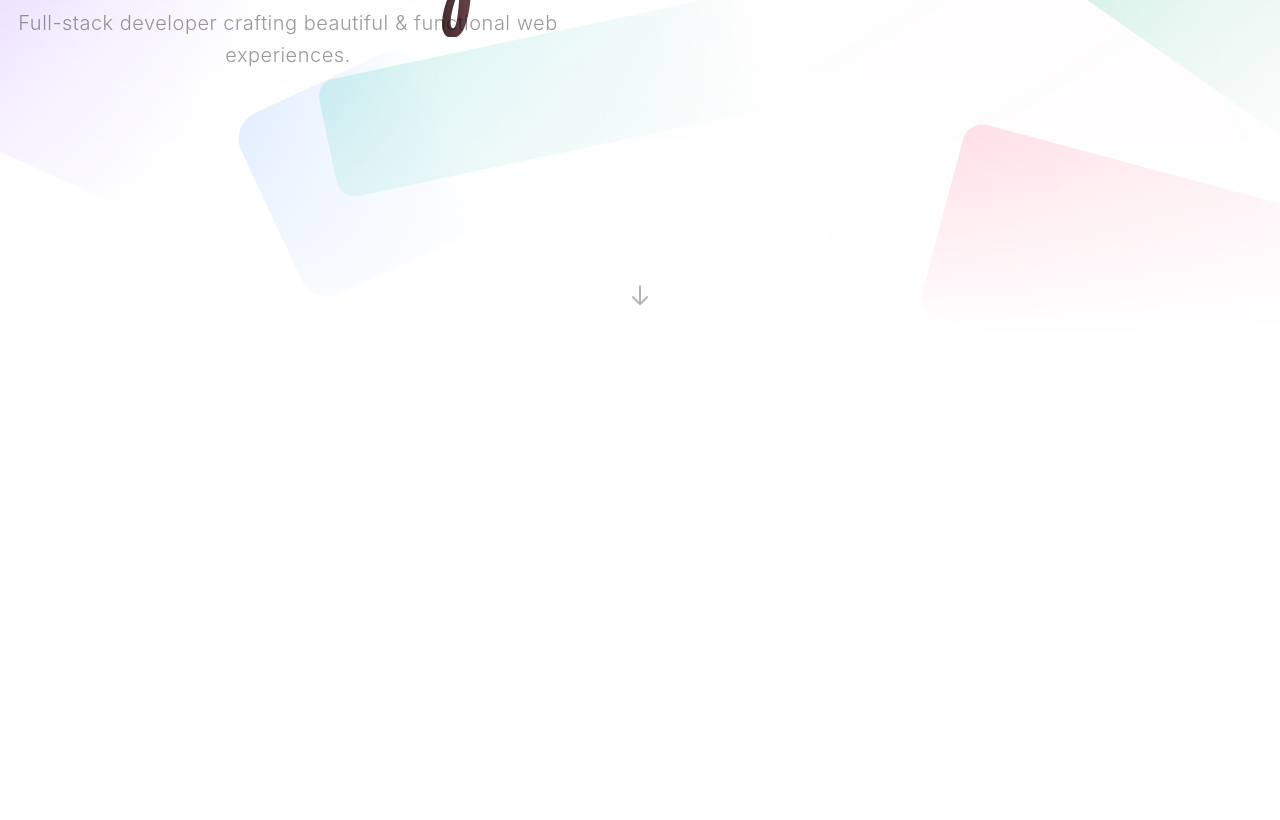
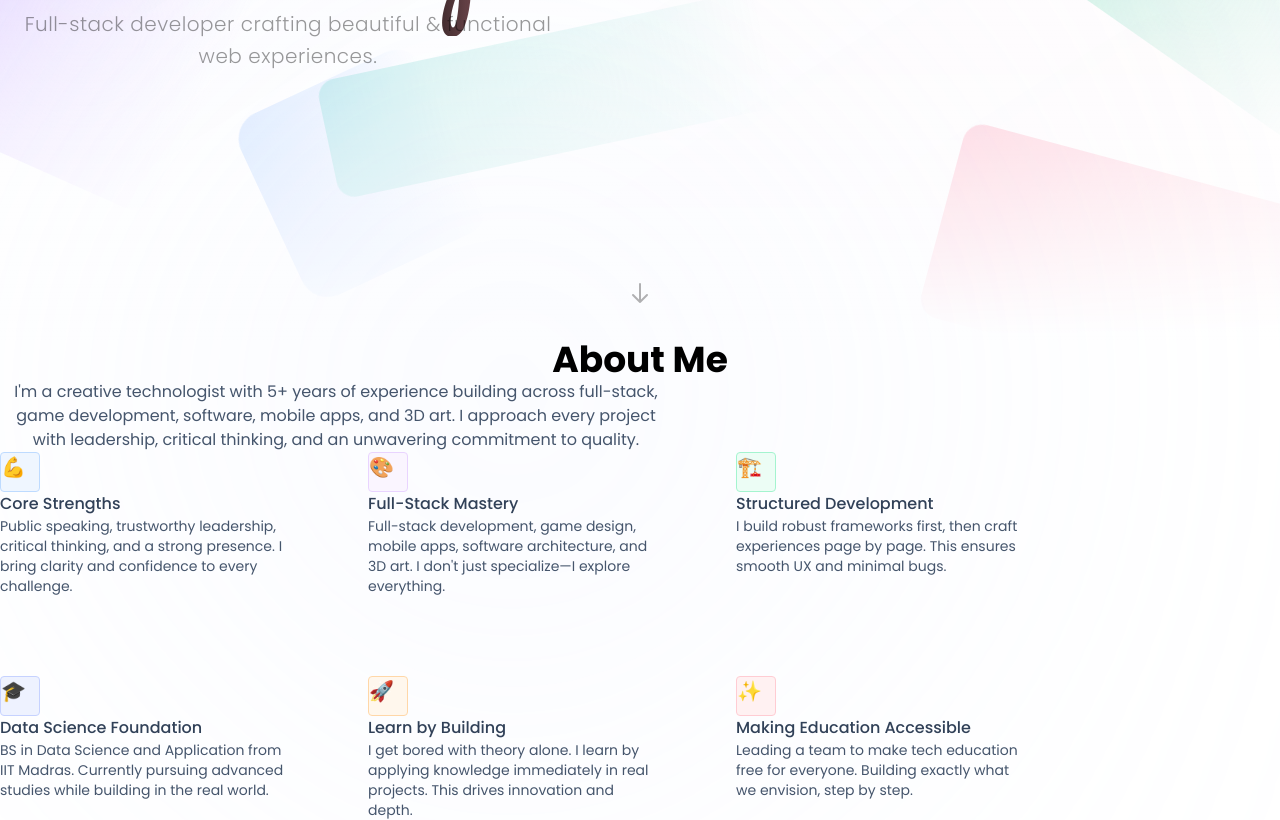
Before and after one commit to 25f3002130/portfolio, a Next.js app: page / in a window 1280 px wide. Shown: the part 460-1280 px from the top of the page. Before the commit the page ends 800 px from the top, so only its background shows below. Built offline with nearby package versions, Linux system fonts and the light colour scheme.

Commit message:
Integrate About section into main landing page

```diff
--- a/app/page.tsx
+++ b/app/page.tsx
@@ -1,4 +1,5 @@
 import HeroSection from "@/components/hero-section";
+import AboutMe from "@/components/about";
 
 export const metadata = {
   title: "Dialga - Full-Stack Developer Portfolio",
@@ -9,6 +10,9 @@ export default function Home() {
   return (
     <main className="w-full">
       <HeroSection />
+      <section className="py-20 bg-white/50 backdrop-blur-sm">
+        <AboutMe />
+      </section>
     </main>
   );
 }
```
